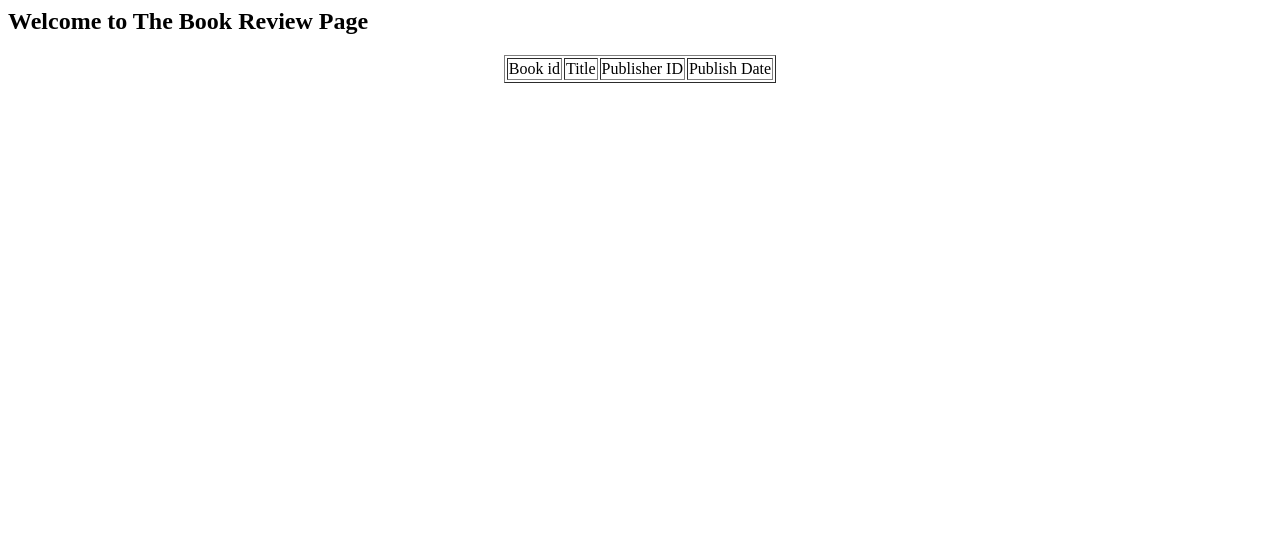
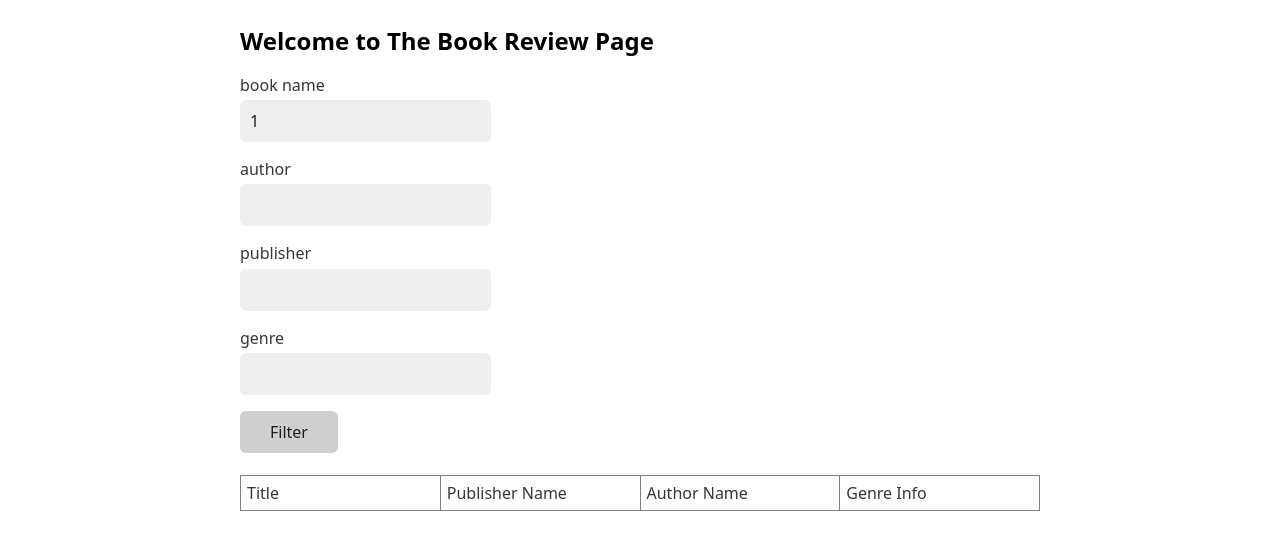
Before and after one commit to HikmetSimsir/CS-353, a PHP site: page /makeReviewPage.php?title=1 in a window 1280 px wide. Shown: the top 550 px of the page. Run offline with PHP 8.4, Linux system fonts and the light colour scheme; data that the repository does not hold is empty; a stand-in replaces the project's code that opens the database connection.

Commit message:
makereview checkpoint

```diff
--- a/makeReviewPage.php
+++ b/makeReviewPage.php
@@ -1,46 +1,108 @@
 <html>
+<html>
+<head>
+    <meta charset="UTF-8">
+    <title>Title</title>
+    <meta name="viewport" content="width=device-width, initial-scale=1.0">
+    <link rel="stylesheet" href="./styles.css">
+</head>
 <body>
 
 
-
-<h2>Welcome to The Book Review  Page</h2>
+<h2>Welcome to The Book Review Page</h2>
 
 <table border="1" align="center">
     <tr>
-        <td>Book id </td>
         <td>Title</td>
-        <td>Publisher ID</td>
-        <td>Publish Date</td>
+        <td>Publisher Name</td>
+        <td>Author Name</td>
+        <td>Genre Info</td>
 
     </tr>
 
   <?php
 
-    $conn = mysqli_connect("localhost", "root", "", "dbproject");
+  $filter_title = $_GET["title"];
+  $filter_author = $_GET["author"];
+  $filter_publisher = $_GET["publisher"];
+  $filter_genre = $_GET["genre"];
+  if (is_null($filter_title)) {
+    $filter_title = "";
+  }
+  if (is_null($filter_author)) {
+    $filter_author = "";
+  }
+  if (is_null($filter_publisher)) {
+    $filter_publisher = "";
+  }
+  if (is_null($filter_genre)) {
+    $filter_genre = "";
+  }
+  $form = '<form method="get">
+
+    <p>
+        <label for="title">book name</label><br> <input type="text" name="title" id="title" value="' . "$filter_title" . '">
+    </p>
+
+    <p>
+        <label for="author">author</label><br> <input type="text" name="author" id="author" value="' . "$filter_author" . '">
+    </p>
+
+    <p>
+        <label for="publisher">publisher</label><br> <input type="text" name="publisher" id="publisher" value="' . "$filter_publisher" . '">
+    </p>
+
+    <p>
+        <label for="genre">genre</label><br> <input type="text" name="genre" id="genre" value="' . "$filter_genre" . '">
+    </p>
+    <p>
+        <button>Filter</button>
+    </p>
+
+</form>';
+  echo $form;
+  include_once "helper.php";
+  $conn = getDatabaseConnection();
   session_start();
-    $listBooktoReviewQuery = mysqli_query($conn,"Select * from book");
+  $sql = "
+select title, publisher.p_name, author.name, genre.genre_info
+from book,
+     book_author,
+     publisher,
+     author,
+     genre,
+     book_genre
+where book.book_id = book_author.book_id
+  and book_author.author_id = author.author_id
+  and book.book_id = book_genre.book_id
+  and book_genre.genre_id = genre.genre_id
+  and book.publisher_id = publisher.p_id
+  and author.name like '%$filter_author%'
+  and publisher.p_name like '%$filter_publisher%'
+  and genre.genre_info like '%$filter_genre%'
+  and book.title like '%$filter_title%'
+";
+  $listBooktoReviewQuery = mysqli_query($conn, $sql);
 
-    while ($row = mysqli_fetch_array($listBooktoReviewQuery,MYSQLI_ASSOC)) {
+  while ($row = mysqli_fetch_array($listBooktoReviewQuery, MYSQLI_ASSOC)) {
 
     $bookid = $row['book_id'];
     $currentUserName = $_SESSION['uname'];
-        $userid_from_username_query = mysqli_query($conn,"Select user_id from user where email = '$currentUserName'");
-        $qres = mysqli_fetch_array($userid_from_username_query,MYSQLI_ASSOC);
+    $userid_from_username_query = mysqli_query($conn, "Select user_id from user where email = '$currentUserName'");
+    $qres = mysqli_fetch_array($userid_from_username_query, MYSQLI_ASSOC);
     $currentUserID = $qres['user_id'];
     $_SESSION['user_id'] = $currentUserID;
 
-        echo
-        "<tr>
-    <td>{$row['book_id']} </td>
+    echo "<tr>
     <td>{$row['title']}</td>
-    <td>{$row['publisher_id']}</td>
-    <td>{$row['publish_date']}</td>
+    <td>{$row['p_name']}</td>
+    <td>{$row['name']}</td>
+    <td>{$row['genre_info']}</td>
     <td><a href='makeReview.php?bookID=$bookid userID=$currentUserID'>'Make Review to this Book'</a></td>
 
    </tr>\n";
 
   }
-
 
 
   ?>
```
Also changed, not shown: makeReview.php (+15 -21 lines). Lines whose indentation alone changed are shown as unchanged.
